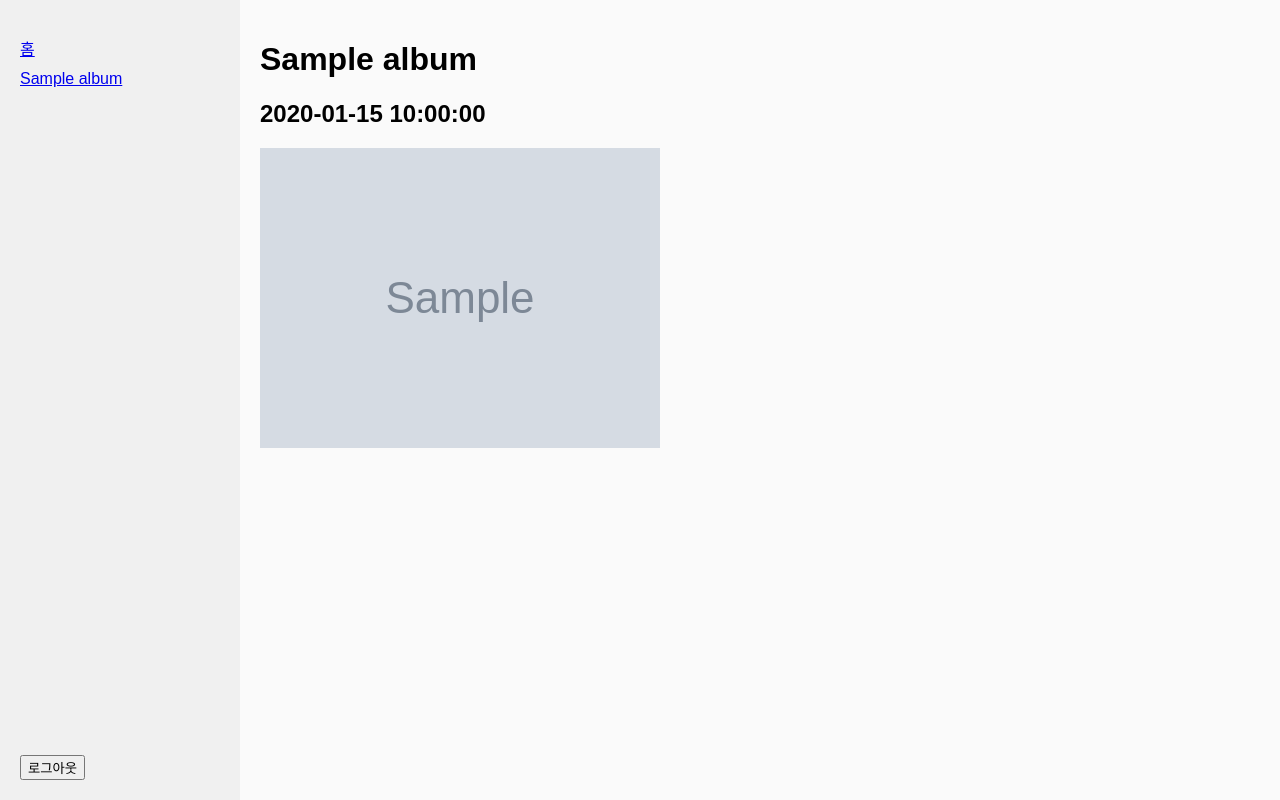
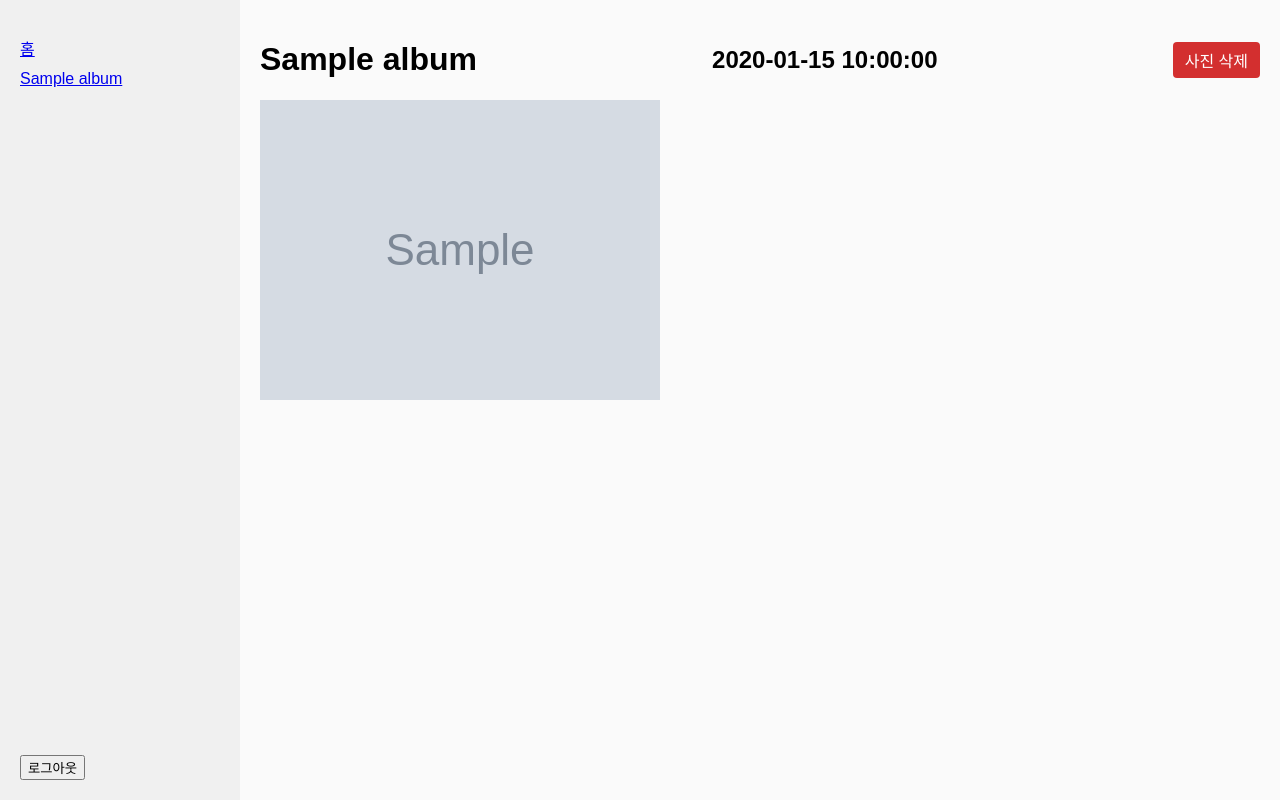
Before and after one commit to Albumate/Albumate-Front, a Python web app: template templates/photo_list.html in a window 1280 px wide. Run offline with Jinja, Linux system fonts and the light colour scheme; the template is opened without the code that fills it: most values are stand-ins (such as "Sample title", 1, 10 or a date in 2020); grey boxes marked "Sample" are stand-in pictures.

Commit message:
Feat: 사진 삭제, 앨범 초대 버튼 추가

```diff
--- a/static/css/style.css
+++ b/static/css/style.css
@@ -51,6 +51,14 @@ body {
   border-radius: 4px;
 }
 
+.delete-button {
+  text-decoration: none;
+  background-color: #d32f2f;
+  color: white;
+  padding: 6px 12px;
+  border-radius: 4px;
+}
+
 .grid {
   display: grid;
   grid-template-columns: repeat(auto-fill, minmax(150px, 1fr));
--- a/templates/home.html
+++ b/templates/home.html
@@ -3,7 +3,10 @@
 content %}
 <div class="header-row">
   <h1>앨범 목록</h1>
-  <a href="{{ url_for('add_album') }}" class="add-button">+ 앨범 추가</a>
+  <div>
+    <a href="{{ url_for('add_album') }}" class="add-button">+ 앨범 추가</a>
+    <a href="{{ url_for('invite_user') }}" class="add-button">+ 초대</a>
+  </div>
 </div>
 <div class="grid">
   {% for album in albums %}
--- a/templates/photo_list.html
+++ b/templates/photo_list.html
@@ -1,9 +1,12 @@
 <!-- templates/photo_list.html -->
 {% extends 'base.html' %} {% block title %}사진 보기{% endblock %} {% block
 content %}
-<div class="photo-detail-header">
+<div class="header-row">
   <h1>{{ photo.album.name }}</h1>
   <h2>{{ photo.timestamp }}</h2>
+  <a href="{{ url_for('delete_photo', album_id=photo.album.id) }}" class="delete-button"
+    >사진 삭제</a
+  >
 </div>
   <div class="photo-large">
     <img
@@ -12,3 +15,4 @@ content %}
     />
   </div>
   {% endblock %}
+</div>
```
Also changed, not shown: templates/signup.html (+12 -11 lines). Lines whose indentation alone changed are shown as unchanged.
